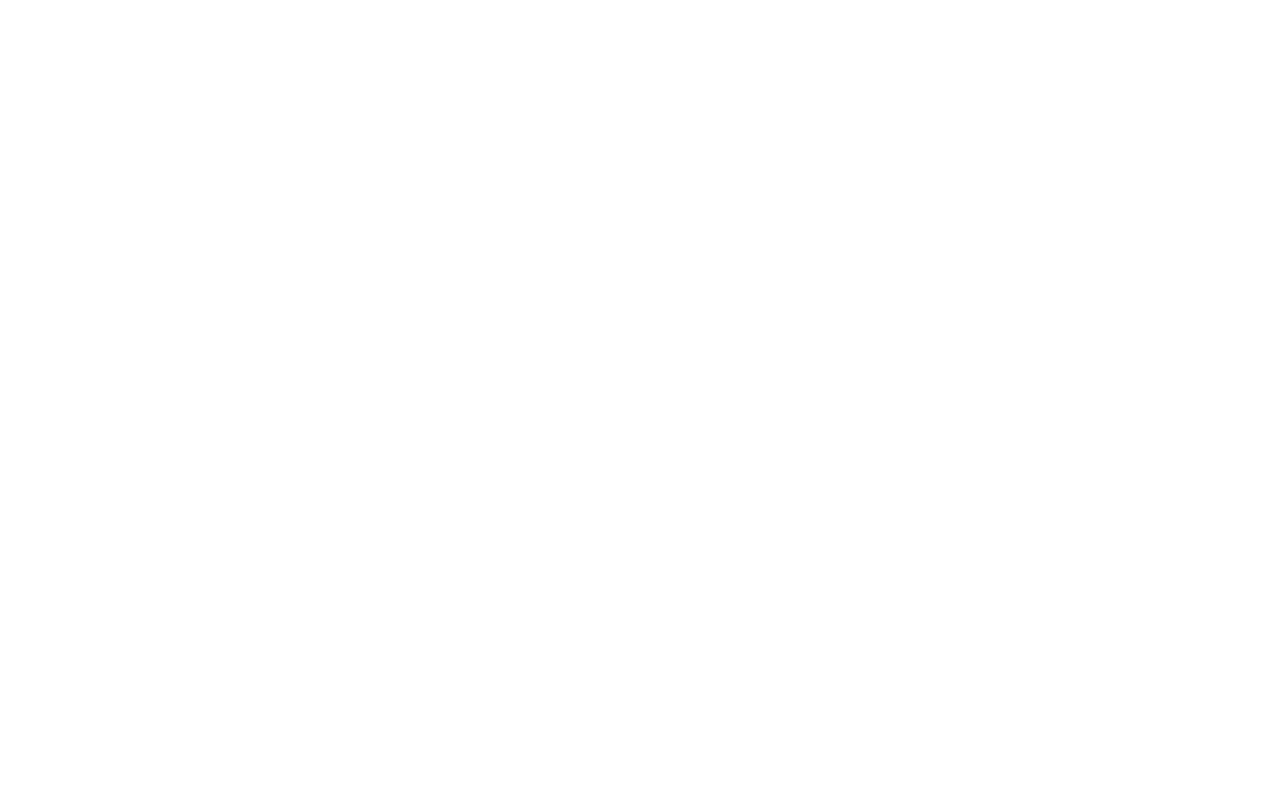
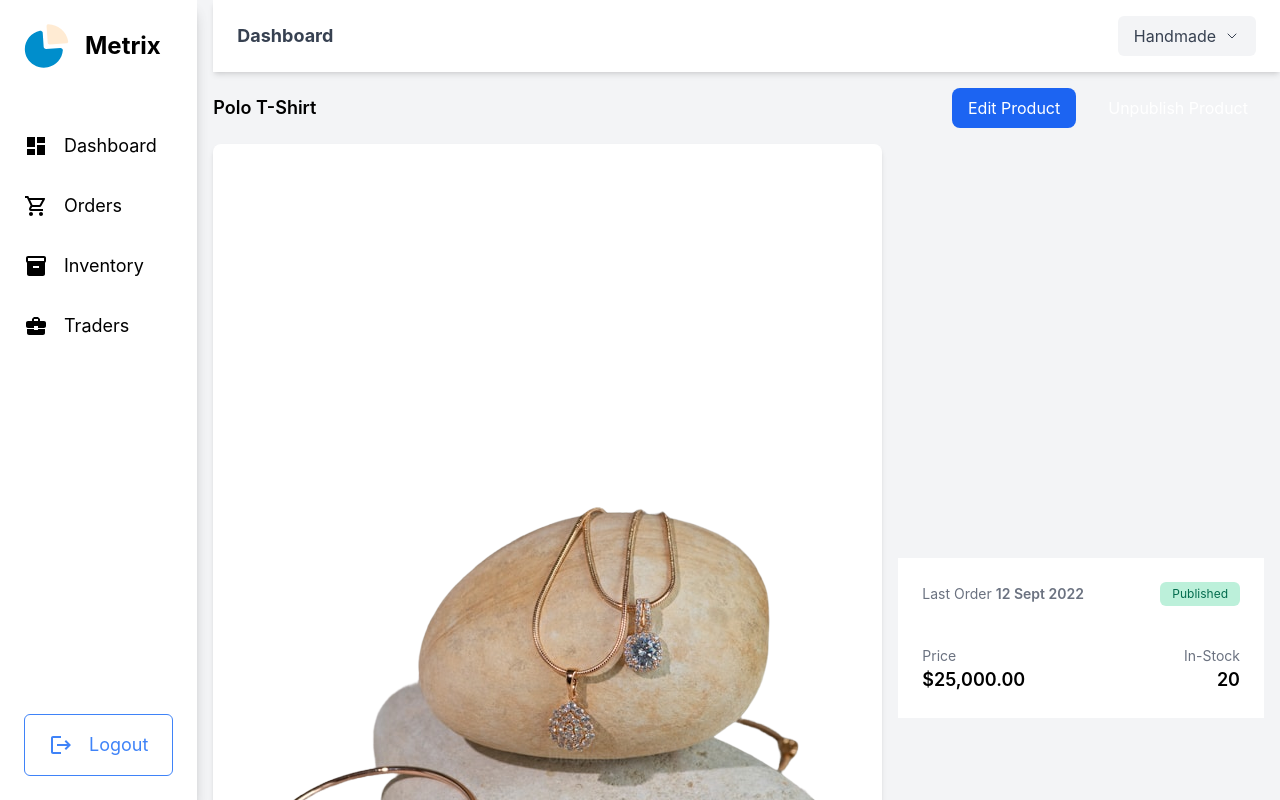
Before and after one commit to esraarabee1/handmade_, a React (Create React App) app: page /items/1 in a window 1280 px wide. Before the commit this address had no page. Shown: the top 800 px of the page. Built offline with nearby package versions, Linux system fonts and the light colour scheme.

Commit message:
inventory design

```diff
--- a/src/App.js
+++ b/src/App.js
@@ -9,6 +9,8 @@ import AdminaddProdPage from "./pages/Admin/Adminaddprodpage";
 import Adminviewinventory from "./pages/Admin/Adminviewinventory";
 import Adminviewvendors from "./pages/Admin/Adminviewvendors";
 import Adminaddvendor from "./pages/Admin/Adminaddvendor";
+import InventoryItem from "./components/Admin/InventoryItem";
+import AdminviewItem from "./pages/Admin/AdminviewItem";
 
 // تحميل الصفحات بشكل كسول
 const HomePage = React.lazy(() => import("./pages/Home/HomePage"));
@@ -64,6 +66,7 @@ function App() {
             <Route path="/inventory" element={<Adminviewinventory />} />
             <Route path="/viewvendors" element={<Adminviewvendors />} />
             <Route path="/addvendors" element={<Adminaddvendor />} />
+            <Route path="/items/:id" element={<AdminviewItem />} />
           </Routes>
         </Suspense>
       </BrowserRouter>
--- /dev/null
+++ b/src/components/Admin/InventoryItem.js
@@ -0,0 +1,68 @@
+import React from "react";
+import category from "../../images/category.png";
+
+const InventoryItem = () => {
+  return (
+    <div>
+      {" "}
+      <div className="flex justify-between items-center mb-4 pr-4">
+        <h2 className="text-lg font-semibold">Polo T-Shirt</h2>
+        <div className="flex gap-4">
+          <button
+            onClick={(e) => {
+              e.preventDefault();
+              console.log("Button Clicked!");
+            }}
+            className="bg-blue-600 text-white px-4 py-2 rounded-lg hover:bg-blue-700"
+          >
+            Edit Product
+          </button>
+          <button
+            onClick={(e) => {
+              e.preventDefault();
+              console.log("Button Clicked!");
+            }}
+            className="bg-[#CC5F5F] text-white px-4 py-2 rounded-[12px] hover:bg-red-700 focus:outline-none focus:ring-2 focus:ring-red-500"
+          >
+            Unpublish Product
+          </button>
+        </div>
+      </div>
+      <div className="flex items-center gap-4 pr-4 bg-gray-100 ">
+        {/* Product Image */}
+        <div className="w-40 h-40 flex-shrink-0 bg-white p-4 shadow-md rounded-lg">
+          <img
+            src={category}
+            alt="Product"
+            className="w-full h-full object-cover rounded-lg"
+          />
+        </div>
+
+        {/* Product Details */}
+        <div className="bg-white p-6   flex-1">
+          <div className="flex justify-between items-center mb-10">
+            <p className="text-sm text-gray-500">
+              Last Order <span className="font-semibold">12 Sept 2022</span>
+            </p>
+            <span className="px-3 py-1 text-xs text-green-700 bg-green-200 rounded-md">
+              Published
+            </span>
+          </div>
+
+          <div className="flex justify-between">
+            <div>
+              <p className="text-sm text-gray-500">Price</p>
+              <p className="text-lg font-semibold">$25,000.00</p>
+            </div>
+            <div className="text-right">
+              <p className="text-sm text-gray-500">In-Stock</p>
+              <p className="text-lg font-semibold">20</p>
+            </div>
+          </div>
+        </div>
+      </div>
+    </div>
+  );
+};
+
+export default InventoryItem;
--- a/src/components/Admin/InventoryTable.js
+++ b/src/components/Admin/InventoryTable.js
@@ -1,16 +1,18 @@
 import React from "react";
-import AllProductHook from "../../Hook/all-product-hook";
+import { useNavigate } from "react-router-dom";
 import GetInventoryDataHook from "../../Hook/Admin/viewinventory-hook";
 
 const InventoryTable = () => {
   const [inventory] = GetInventoryDataHook();
+  const navigate = useNavigate();
+
   return (
     <div className="flex-1 overflow-x-auto bg-gray-100 min-h-screen">
       <table className="w-full bg-white shadow-md rounded-lg">
         <thead>
-          <tr className="border-b ">
+          <tr className="border-b">
             <th className="p-3 text-left"></th>
-            <th className="p-3 text-left "></th>
+            <th className="p-3 text-left"></th>
             <th className="p-3 text-left">Product Name</th>
             <th className="p-3 text-left">Category</th>
             <th className="p-3 text-left">Unit Price</th>
@@ -20,11 +22,15 @@ const InventoryTable = () => {
         </thead>
         <tbody>
           {inventory.map((item, index) => (
-            <tr key={index} className="border-b hover:bg-gray-100">
+            <tr
+              key={index}
+              className="border-b hover:bg-gray-100 cursor-pointer"
+              onClick={() => navigate(`/items/${item.id}`)} // 👈 التنقل لصفحة المنتج
+            >
               <td className="p-3">
                 <input type="checkbox" className="w-4 h-4" />
               </td>
-              <td className="p-3 ">
+              <td className="p-3">
                 <img
                   src={item.thumbImage}
                   alt="Product"
--- /dev/null
+++ b/src/pages/Admin/AdminviewItem.js
@@ -0,0 +1,23 @@
+import React from "react";
+import InventoryItem from "../../components/Admin/InventoryItem";
+import AdminSideBar from "../../components/Admin/AdminSideBar";
+import DashHeader from "../../components/Admin/DashHeader";
+
+const AdminviewItem = () => {
+  return (
+    <div className="flex gap-4  min-h-screen bg-gray-100">
+      {/* الشريط الجانبي */}
+      <div className="bg-white shadow-lg rounded-lg">
+        <AdminSideBar />
+      </div>
+
+      {/* المحتوى الرئيسي */}
+      <div className="flex flex-col flex-1 gap-4">
+        <DashHeader /> {/* ✅ تغيير flex إلى flex-col */}
+        <InventoryItem />
+      </div>
+    </div>
+  );
+};
+
+export default AdminviewItem;
```
